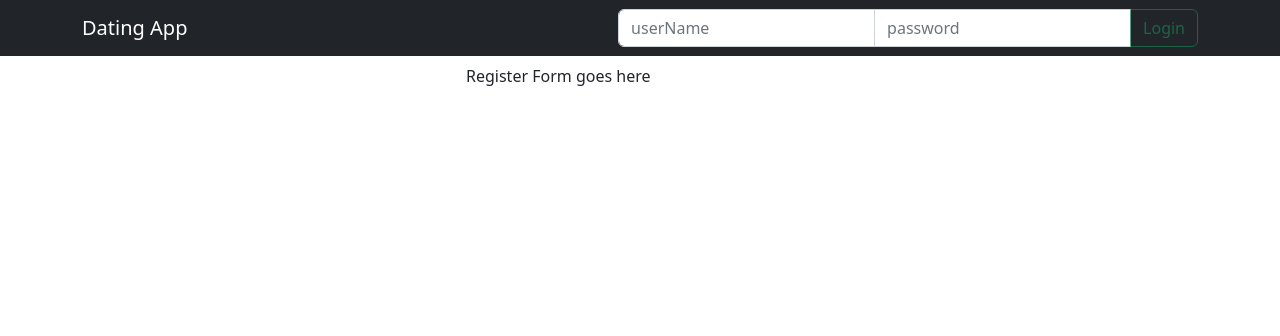
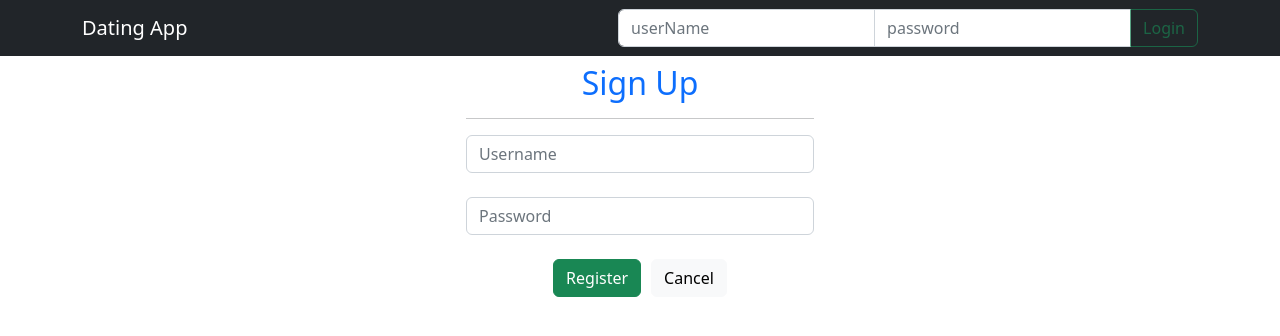
Before and after one commit to laggerk24/ClientAngular, an Angular app: page / in a window 1280 px wide. Both pictures are taken after a click on the button "Register". Shown: the top 336 px of the page. Built offline with nearby package versions, Linux system fonts and the light colour scheme; no server answers.

Commit message:
Registeration form

```diff
--- a/src/app/app.component.ts
+++ b/src/app/app.component.ts
@@ -12,26 +12,12 @@ export class AppComponent implements OnInit {
   title = 'Showing Users From Db';
   users!: Users[];
 
-  constructor(
-    private http: HttpClient,
-    private accountService: AccountService
-  ) {}
+  constructor(private accountService: AccountService) {}
 
   ngOnInit() {
-    this.getUsersData();
     this.setCurrentUser();
   }
 
-  getUsersData() {
-    this.http.get<Users[]>('https://localhost:7181/api/Users').subscribe(
-      (observer) => {
-        console.log('Observable Data', observer);
-        this.users = observer;
-      },
-      (error) => console.log(error),
-      () => console.log('Finished')
-    );
-  }
   setCurrentUser() {
     const user = localStorage.getItem('user');
     if (user) {
--- a/src/app/app.module.ts
+++ b/src/app/app.module.ts
@@ -9,12 +9,14 @@ import { NavBarComponent } from './nav-bar/nav-bar.component';
 import { FormsModule } from '@angular/forms';
 import { BsDropdownModule } from 'ngx-bootstrap/dropdown';
 import { HomeComponent } from './home/home.component';
+import { RegisterationComponent } from './registeration/registeration.component';
 
 @NgModule({
   declarations: [
     AppComponent,
     NavBarComponent,
-    HomeComponent
+    HomeComponent,
+    RegisterationComponent
   ],
   imports: [
     BrowserModule,
--- a/src/app/home/home.component.html
+++ b/src/app/home/home.component.html
@@ -10,7 +10,7 @@
     <ng-template #elseBlock class="container">
         <div class="row justify-content-center">
             <div class="col-4">
-                <p>Register Form goes here</p>
+                <app-registeration></app-registeration>
             </div>
         </div>
     </ng-template>
--- a/src/app/home/home.component.ts
+++ b/src/app/home/home.component.ts
@@ -1,3 +1,4 @@
+import { HttpClient } from '@angular/common/http';
 import { Component } from '@angular/core';
 
 @Component({
@@ -6,8 +7,14 @@ import { Component } from '@angular/core';
   styleUrls: ['./home.component.css']
 })
 export class HomeComponent {
+  constructor(private http:HttpClient){}
+  users:any
   register:boolean = false;
   regiterToggle(){
     this.register = !this.register
   }
+  getusers()
+  {
+    this.http.get('https://localhost:7181/api/Users').subscribe(users => this.users=users)
+  }
 }
--- /dev/null
+++ b/src/app/registeration/registeration.component.html
@@ -0,0 +1,33 @@
+<form #registerationForm="ngForm" (ngSubmit)="register()" autocomplete="off">
+  <h2 class="text-center text-primary">Sign Up</h2>
+  <hr />
+  <div class="form-group">
+    <input
+      type="text"
+      class="form-control"
+      name="username"
+      [(ngModel)]="model.username"
+      placeholder="Username"
+    />
+  </div>
+  <br />
+  <div class="form-group">
+    <input
+      type="text"
+      type="password"
+      class="form-control"
+      name="password"
+      [(ngModel)]="model.password"
+      placeholder="Password"
+    />
+  </div>
+  <br />
+  <div class="form-group text-center">
+    <button class="btn btn-success" type="submit" style="margin-right: 10px">
+      Register
+    </button>
+    <button class="btn btn-light" type="button" (click)="cancel()">
+      Cancel
+    </button>
+  </div>
+</form>
--- /dev/null
+++ b/src/app/registeration/registeration.component.ts
@@ -0,0 +1,17 @@
+import { Component } from '@angular/core';
+
+@Component({
+  selector: 'app-registeration',
+  templateUrl: './registeration.component.html',
+  styleUrls: ['./registeration.component.css']
+})
+export class RegisterationComponent {
+  model:any = {}
+
+  register(){
+    console.log(this.model)
+  }
+  cancel(){
+    console.log("cancelled")
+  }
+}
```
Also changed, not shown: src/app/nav-bar/nav-bar.component.html (+18 -4 lines), src/app/registeration/registeration.component.css (added).
